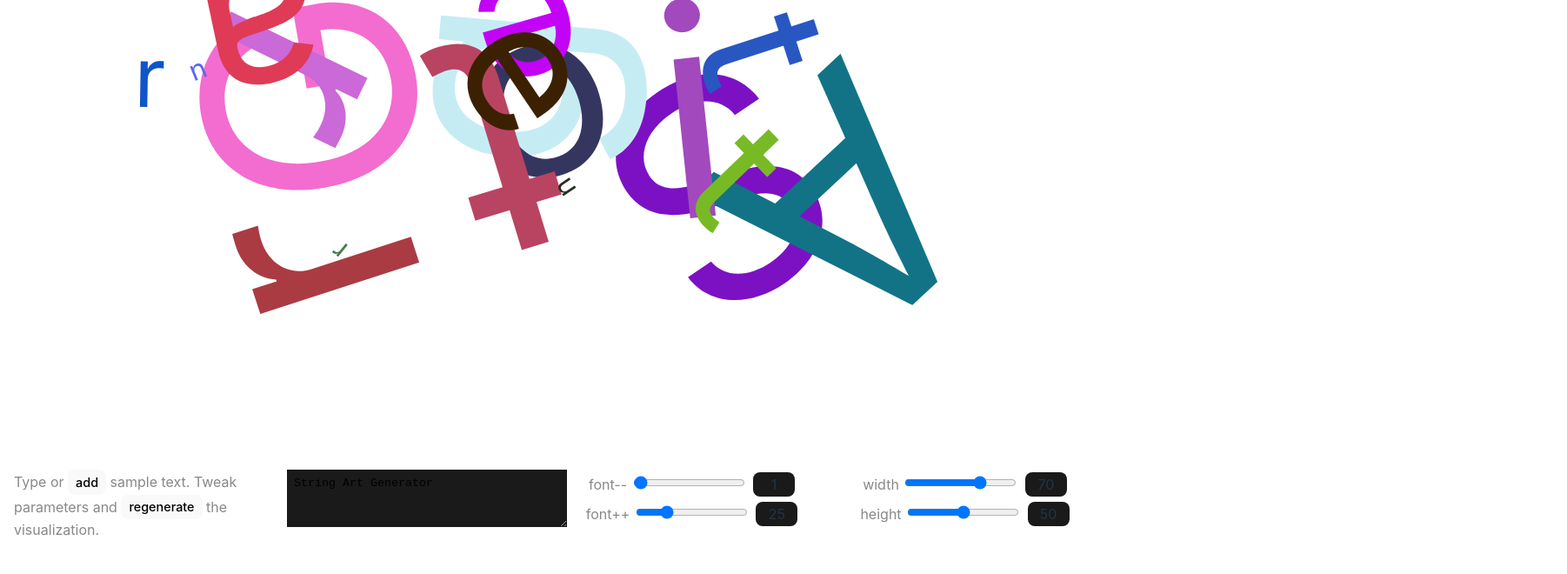
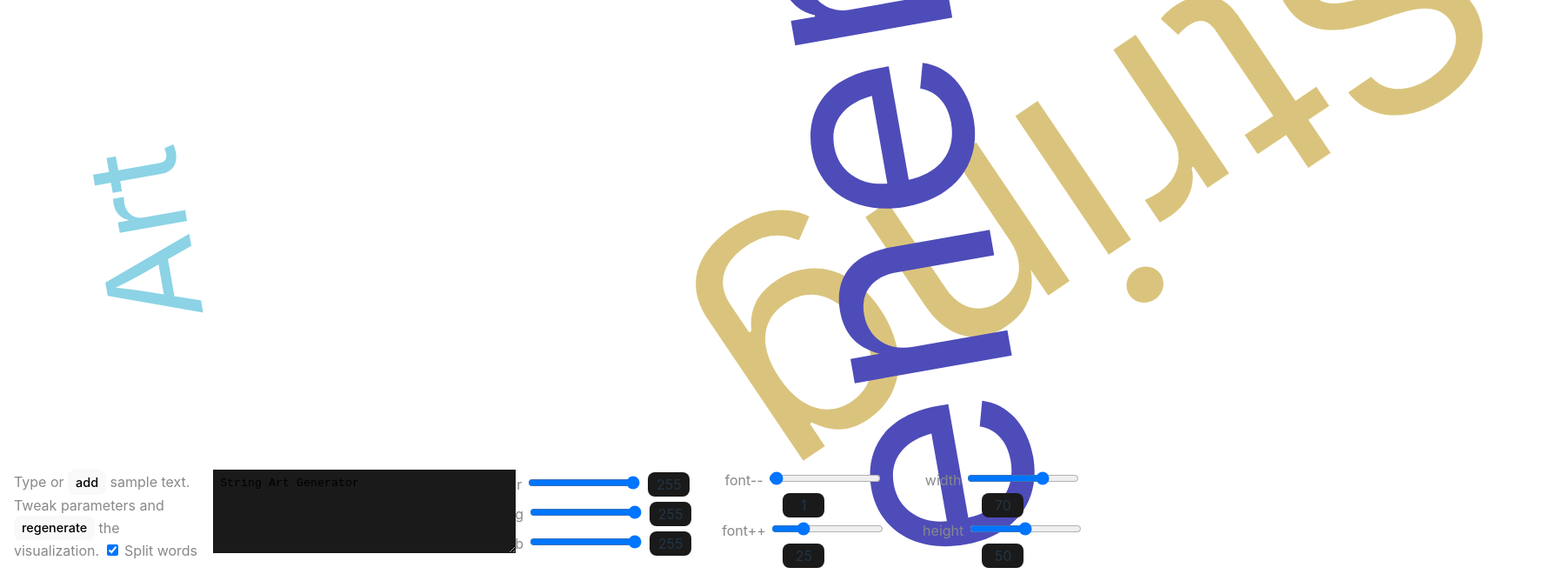
Before and after one commit to criticalwebdesign/book, a Svelte app in the folder 08-generative-design/examples/string-art-generator/: page / in a window 1280 px wide. Shown: the part 160-820 px from the top of the page at 87% size, 1802 px wide, since content can reach past the window. Built offline with nearby package versions, Linux system fonts and the light colour scheme.

Commit message:
Update String Art Generator

```diff
--- a/08-generative-design/examples/string-art-generator/src/App.svelte
+++ b/08-generative-design/examples/string-art-generator/src/App.svelte
@@ -14,15 +14,25 @@ License: MIT
 	let w = 70,
 		h = 50,
 		fmin = 1,
-		fmax = 25;
+		fmax = 25,
+		r = 255,
+		g = 255,
+		b = 255,
+		splitWordsChecked = true;
 
 	// credit: https://stackoverflow.com/a/71619350/441878
 	const splitEmoji = (string) =>
 		[...new Intl.Segmenter().segment(string)].map((x) => x.segment);
 
+	const splitWords = (string) =>
+		string.split(" ");
+
 	function generate() {
 		// arr = F.shuffleArray(str.split(""));
 
+		if (splitWordsChecked)
+			arr = splitWords(str)
+		else
 		// this method works with emoji *and* text
 		arr = F.shuffleArray(splitEmoji(str));
 
@@ -42,7 +52,7 @@ License: MIT
 		"🌶️🥬🥒🥑🧅🥕🥖🧀🫛🧄🍋🥭🥚🫑🥙🥗🌱🥦🥄🍴" + "🌶️🥬🥒🥑🧅🥕🥖🧀🫛🧄🍋🥭🥚🫑🥙🥗🌱🥦🥄🍴",
 
 
-        "Designers […] hack the present to create the conditions of the future. —Anne Balsamo",
+        "Designers hack the present to create the conditions of the future. —Anne Balsamo",
         "Cyberspace. A consensual hallucination experienced daily by billions of legitimate operators, in every nation, by children being taught mathematical concepts…A graphic representation of data abstracted from the banks of every computer in the human system. Unthinkable complexity. Lines of light ranged in the nonspace of the mind, clusters and constellation of data. Like city lights, receding… —William Gibson (1984)",
         "Codes typically serve three main purposes. They are used for communication, clarification, or obfuscation. —Reas, McWilliams, and LUST",
         "Most North Americans now live designer lives—sleep, eat, sit in a car, work, shop, watch TV, sleep again. I doubt there's more than a handful of free, spontaneous minutes anywhere in that cycle. —Kalle Lasn",
@@ -100,8 +110,9 @@ License: MIT
                 https://svelte.dev/docs/element-directives#style-property -->
 				<div
 					class="char"
-					style:color="#{F.randomHex()}"
-					style:left="{F.randomInt(45 - w / 2, 40 + w / 2)}%"
+					style="transform-origin: center"
+					style:color="{F.randomRGBStr([0,r],[0,g],[0,b])}"
+					style:left="{F.randomInt(40 - w / 2, 50 + w / 2)}%"
 					style:top="{F.randomInt(50 - h / 2, 40 + h / 2)}%"
 					style:transform="rotate({F.randomInt(0, 360)}deg)"
 					style:font-size="{F.randomInt(fmin, fmax)}rem"
@@ -119,6 +130,10 @@ License: MIT
 				sample text. Tweak parameters and
 				<button class="sm" on:click={generate}>regenerate</button>
 				the visualization.
+
+				<input id="splitWordsChecked" type="checkbox" bind:checked={splitWordsChecked} on:change={generate} />
+				<label class="note" for="splitWordsChecked">Split words</label>
+
 			</div>
 
 			<div>
@@ -126,6 +141,22 @@ License: MIT
 				<label class="note" for="str" style="visibility: hidden;">
 					Enter text for transformation
 				</label>
+			</div>
+
+			<div>
+				<label class="note" for="r">r</label>
+				<input id="r" type="range" min="0" max="255" bind:value={r} />
+				<span class="digit">{r}</span>
+				<br />
+
+				<label class="note" for="g">g</label>
+				<input id="g" type="range" min="0" max="255" bind:value={g} />
+				<span class="digit">{g}</span>
+				<br />
+
+				<label class="note" for="b">b</label>
+				<input id="b" type="range" min="0" max="255" bind:value={b} />
+				<span class="digit">{b}</span>
 			</div>
 
 			<!-- tutorial -->
@@ -189,9 +220,8 @@ License: MIT
 	}
 	.grid-container {
 		display: grid;
-		align-items: center;
 		gap: 0.5rem;
-		grid-template-columns: 2fr 2fr 2fr 2fr;
+		grid-template-columns: 2fr 3fr 2fr 2fr 2fr;
 		grid-template-rows: 1fr;
 
 		/* grid-template-columns: repeat(auto-fit, minmax(120px, 1fr)); */
@@ -199,13 +229,14 @@ License: MIT
 	}
 	@media (max-width: 991.98px) {
 		.grid-container {
-			grid-template-columns: 2fr 2fr;
+			grid-template-columns: 2fr 2fr 2fr;
 			grid-template-rows: 2fr 2fr;
 		}
 	}
 
 	.grid-container > div {
 		height: 100px;
+
 		/* border: 1px solid red; */
 	}
 	.sticky-footer {
@@ -220,7 +251,7 @@ License: MIT
 	}
 	textarea {
 		width: 100%;
-		height: 50px;
+		height: 80px;
 		padding: 0.5rem;
 		/* box */
 		background-color: var(--button-bg);
@@ -249,5 +280,6 @@ License: MIT
 	.char {
 		position: absolute;
 		line-height: 0%;
+		transform-origin: center;
 	}
 </style>
--- a/08-generative-design/examples/string-art-generator/src/lib/functions.js
+++ b/08-generative-design/examples/string-art-generator/src/lib/functions.js
@@ -13,4 +13,17 @@ export const randomHex = () =>
 export const randomInt = (min = 0, max = 1) =>
 	Math.floor(Math.random() * (max - min + 1)) + min;
 
+export const randomRGBStr = (r = [0, 255], g = [0, 255], b = [0, 255]) => {
+	let color = randomRGB(r, g, b);
+	return `rgb(${color.r},${color.g},${color.b})`;
+}
+
+export const randomRGB = (r = [0, 255], g = [0, 255], b = [0, 255]) => {
+	return {
+		r: randomInt(r[0], r[1]),
+		g: randomInt(g[0], g[1]),
+		b: randomInt(b[0], b[1]),
+	};
+}
+
 /*** \func ***/
```
Also changed, not shown: 2 other files (tests, documents, lock files or other folders).
